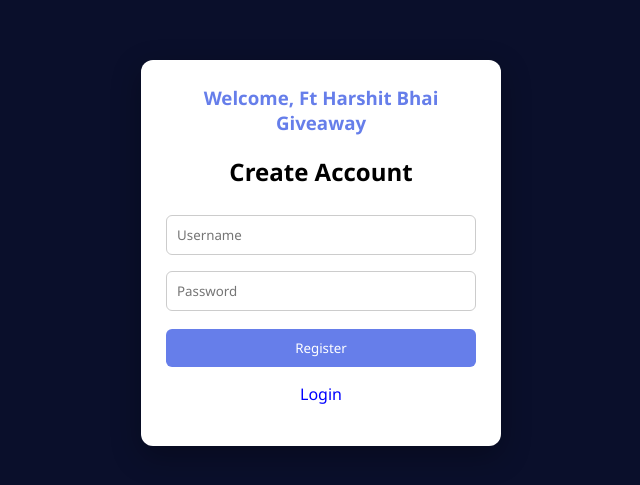
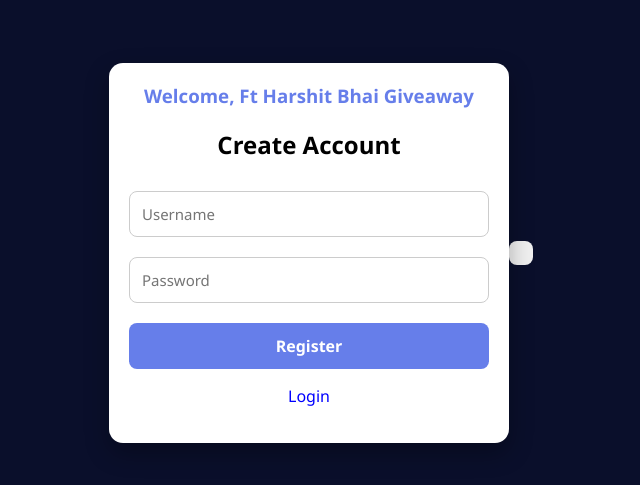
Before and after one commit to harshitkumar16096-spec/ftharshitbhai16.github.io, a plain HTML site: page index.html in a window 1280 px wide. Shown: the part 147-632 px from the top of the page, without its empty margins (319-959 px from the left). Drawn offline with Linux system fonts and the light colour scheme.

Commit message:
Refactor HTML and CSS for layout improvements

```diff
--- a/index.html
+++ b/index.html
@@ -2,27 +2,118 @@
 <html>
 <head>
 <meta charset="UTF-8">
+<meta name="viewport" content="width=device-width, initial-scale=1.0">
 <title>Ft Harshit Bhai Giveaway</title>
+
 <style>
 *{box-sizing:border-box;font-family:'Segoe UI',sans-serif}
-body{margin:0;background:#0a0f2b;color:#fff;display:flex;justify-content:center;align-items:center;height:100vh;overflow:hidden}
-.box{width:360px;background:#fff;color:#000;padding:25px;border-radius:12px;box-shadow:0 10px 30px rgba(0,0,0,.3);text-align:center;display:none;position:relative;z-index:2}
-input{width:100%;padding:10px;margin:8px 0;border-radius:6px;border:1px solid #ccc}
-button{width:100%;padding:10px;margin-top:10px;border:none;border-radius:6px;background:#667eea;color:#fff;cursor:pointer}
-.link{display:block;margin:8px 0;padding:10px;background:#f0f0f0;border-radius:6px;text-decoration:none;color:#000}
-.preview img{width:70px;margin:5px;border-radius:8px}
-h1{color:gold;margin:10px 0}
+
+body{
+  margin:0;
+  background:#0a0f2b;
+  color:#fff;
+  display:flex;
+  justify-content:center;
+  align-items:center;
+  min-height:100vh;
+  padding:15px;
+  overflow:hidden;
+}
+
+.box{
+  width:100%;
+  max-width:400px;
+  background:#fff;
+  color:#000;
+  padding:20px;
+  border-radius:14px;
+  box-shadow:0 10px 25px rgba(0,0,0,.3);
+  text-align:center;
+  display:none;
+  position:relative;
+  z-index:2;
+}
+
+input{
+  width:100%;
+  padding:12px;
+  margin:10px 0;
+  border-radius:8px;
+  border:1px solid #ccc;
+  font-size:15px;
+}
+
+button{
+  width:100%;
+  padding:12px;
+  margin-top:10px;
+  border:none;
+  border-radius:8px;
+  background:#667eea;
+  color:#fff;
+  font-size:16px;
+  font-weight:600;
+  cursor:pointer;
+}
+
+.link{
+  display:block;
+  margin:10px 0;
+  padding:12px;
+  background:#f0f0f0;
+  border-radius:8px;
+  text-decoration:none;
+  color:#000;
+  font-weight:600;
+}
+
+.preview img{
+  width:70px;
+  margin:5px;
+  border-radius:8px;
+}
+
 .title{color:#667eea;margin-top:0}
 
-/* BIG TIMER */
-.timer{display:flex;justify-content:center;gap:10px;margin-top:15px}
-.time-box{background:#111;color:#fff;padding:10px;border-radius:8px;width:65px}
-.time-box span{display:block;font-size:20px;font-weight:bold;color:#ffd700}
+h1{color:gold;margin:10px 0;font-size:26px}
+
+/* TIMER */
+.timer{
+  display:flex;
+  justify-content:center;
+  gap:8px;
+  margin-top:15px;
+}
+
+.time-box{
+  background:#111;
+  color:#fff;
+  padding:8px;
+  border-radius:8px;
+  width:60px;
+}
+
+.time-box span{
+  display:block;
+  font-size:18px;
+  font-weight:bold;
+  color:#ffd700;
+}
+
 .time-box small{font-size:10px}
 
 /* Sparkle */
-.sparkle{position:fixed;top:-20px;font-size:18px;animation:fall linear forwards;pointer-events:none;z-index:1;}
-@keyframes fall{to{transform:translateY(110vh) rotate(360deg);opacity:0;}}
+.sparkle{
+ position:fixed;
+ top:-20px;
+ font-size:18px;
+ animation:fall linear forwards;
+ pointer-events:none;
+ z-index:1;
+}
+@keyframes fall{
+ to{transform:translateY(110vh) rotate(360deg);opacity:0;}
+}
 </style>
 </head>
 <body>
@@ -50,9 +141,9 @@
 <div id="taskBox" class="box">
 <h2 id="welcome"></h2>
 <p>Subscribe all 3 channels</p>
-<a class="link" href="https://youtube.com/@ftharshitbhai16" target="_blank" onclick="countClick(1)">FT Harshit Bhai</a>
-<a class="link" href="https://youtube.com/@ytytking697" target="_blank" onclick="countClick(2)">YTYT King</a>
-<a class="link" href="https://youtube.com/@dailyshortshub07" target="_blank" onclick="countClick(3)">Daily Shorts Hub</a>
+<a class="link" href="https://youtube.com/@ftharshitbhai16" target="_blank" onclick="countClick(1)"Subscribe</a>
+<a class="link" href="https://youtube.com/@ytytking697" target="_blank" onclick="countClick(2)"Subscribe</a>
+<a class="link" href="https://youtube.com/@dailyshortshub07" target="_blank" onclick="countClick(3)"Subscribe</a>
 <button onclick="checkNext()">Next</button>
 <p id="taskMsg" style="color:red;font-size:13px;"></p>
 </div>
@@ -155,4 +246,4 @@
 </script>
 
 </body>
-</html>
+  </html>
```
